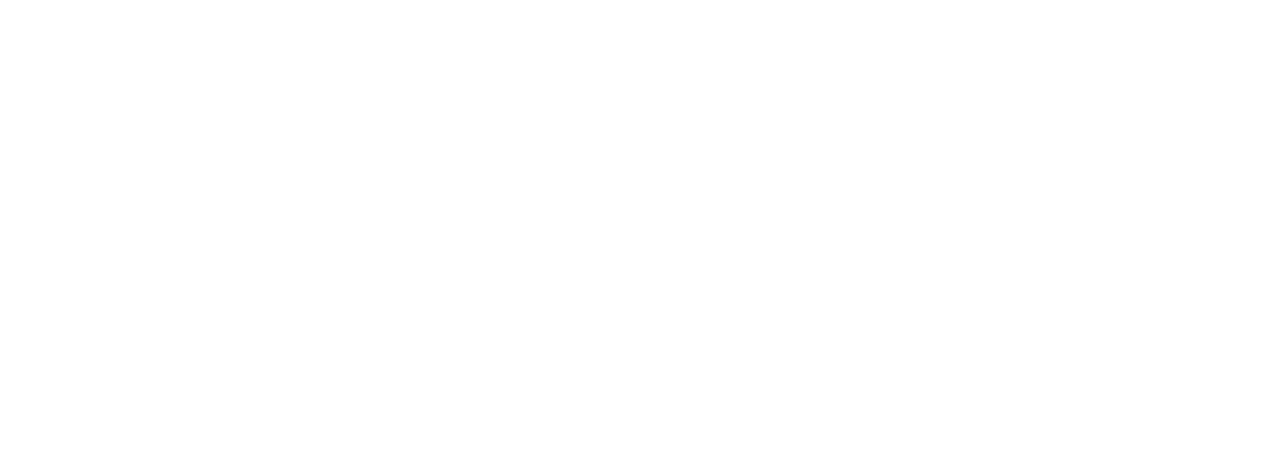
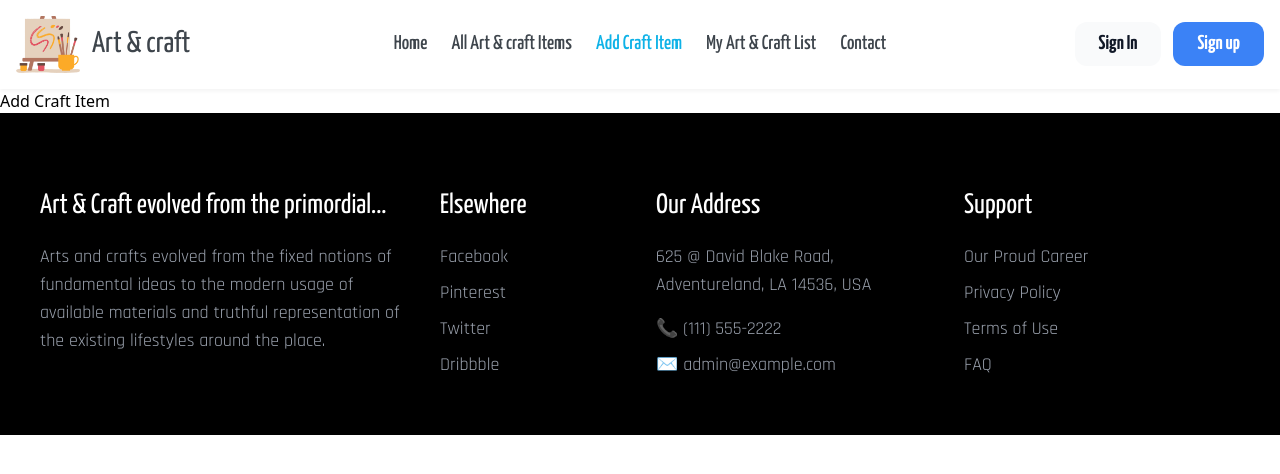
Before and after one commit to developerbarry/art-and-craft-store, a React (Vite) app in the folder art-and-craft-store/: page /add-craft-item in a window 1280 px wide. Before the commit this address had no page. Shown: the top 474 px of the page. Built offline with nearby package versions, Linux system fonts and the light colour scheme.

Commit message:
add navlink style

```diff
--- a/art-and-craft-store/src/componets/Header/Header.jsx
+++ b/art-and-craft-store/src/componets/Header/Header.jsx
@@ -26,11 +26,13 @@ const Header = () => {
                         </button>
                     </div>
                     <ul className="hidden absolute top-1/2 left-1/2 transform -translate-y-1/2 -translate-x-1/2 lg:flex lg:mx-auto lg:flex lg:items-center lg:space-x-6">
-                        <li><NavLink className="text-sm md:text-xl text-[#3e454c] font-medium hover:text-[#0EB2E7]">Home</NavLink></li>
-                        <li><NavLink className="text-sm md:text-xl text-[#3e454c] font-medium hover:text-[#0EB2E7]">All Art & craft Items</NavLink></li>
-                        <li><NavLink className="text-sm md:text-xl text-[#3e454c] font-medium hover:text-[#0EB2E7]">Add Craft Item</NavLink></li>
-                        <li><NavLink className="text-sm md:text-xl text-[#3e454c] font-medium hover:text-[#0EB2E7]">My Art & Craft List</NavLink></li>
-                        <li><NavLink className="text-sm md:text-xl text-[#3e454c] font-medium hover:text-[#0EB2E7]">Contact</NavLink></li>
+                        <li><NavLink to={'/'} className={({ isActive }) =>
+                            `${isActive ? "text-[#0EB2E7]" : "text-[#3e454c]"} text-sm md:text-xl font-medium hover:text-[#0EB2E7]}`
+                        }>Home</NavLink></li>
+                        <li><NavLink to={'/all-art-and-craft'} className={({ isActive }) => `${isActive ? "text-[#0EB2E7]" : "text-[#3e454c]"} text-sm md:text-xl font-medium hover:text-[#0EB2E7]`}>All Art & craft Items</NavLink></li>
+                        <li><NavLink to={'/add-craft-item'} className={({ isActive }) => `${isActive ? "text-[#0EB2E7]" : "text-[#3e454c]"} text-sm md:text-xl font-medium hover:text-[#0EB2E7]`}>Add Craft Item</NavLink></li>
+                        <li><NavLink to={'/my-art-and-craft'} className={({ isActive }) => `${isActive ? "text-[#0EB2E7]" : "text-[#3e454c]"} text-sm md:text-xl font-medium hover:text-[#0EB2E7]`}>My Art & Craft List</NavLink></li>
+                        <li><NavLink to={'/contact'} className={({ isActive }) => `${isActive ? "text-[#0EB2E7]" : "text-[#3e454c]"} text-sm md:text-xl font-medium hover:text-[#0EB2E7]`}>Contact</NavLink></li>
                     </ul>
                     <Link className="hidden lg:inline-block lg:ml-auto lg:mr-3 py-2 px-6 bg-gray-50 hover:bg-gray-100 text-sm md:text-xl text-gray-900 font-bold  rounded-xl transition duration-200" >Sign In</Link>
                     <Link className="hidden lg:inline-block py-2 px-6 bg-blue-500 hover:bg-blue-600 text-sm md:text-xl text-white font-bold rounded-xl transition duration-200" >Sign up</Link>
--- /dev/null
+++ b/art-and-craft-store/src/pages/AddCraftItem/AddCraftItem.jsx
@@ -0,0 +1,12 @@
+
+const AddCraftItem = () => {
+    return (
+        <section>
+            <div className="container mx-auto">
+                <h1>Add Craft Item</h1>
+            </div>
+        </section>
+    )
+};
+
+export default AddCraftItem;
--- /dev/null
+++ b/art-and-craft-store/src/pages/AllArtAndCraftList/AllArtAndCraftList.jsx
@@ -0,0 +1,10 @@
+
+const AllArtAndCraftList = () => {
+    return (
+        <div>
+            <h1>this is All art and craft list page</h1>
+        </div>
+    );
+};
+
+export default AllArtAndCraftList;
--- /dev/null
+++ b/art-and-craft-store/src/pages/MyArtAndCraft/MyArtAndCraft.jsx
@@ -0,0 +1,10 @@
+
+const MyArtAndCraft = () => {
+    return (
+        <div>
+            <h1>this is my craft and Art</h1>
+        </div>
+    );
+};
+
+export default MyArtAndCraft;
--- a/art-and-craft-store/src/routes/mainRoutes.jsx
+++ b/art-and-craft-store/src/routes/mainRoutes.jsx
@@ -2,6 +2,9 @@ import { Route } from "react-router-dom";
 import Root from "../componets/Root/Root";
 import HomePage from "../pages/HomePage/HomePage";
 import ContactPage from "../pages/ContactPage/ContactPage";
+import AddCraftItem from "../pages/AddCraftItem/AddCraftItem";
+import MyArtAndCraft from "../pages/MyArtAndCraft/MyArtAndCraft";
+import AllArtAndCraftList from "../pages/AllArtAndCraftList/AllArtAndCraftList";
 
 const routes = (
   <>
@@ -10,7 +13,10 @@ const routes = (
         index
         element={<HomePage />}
       />  {/* Default child route */}
-      <Route path="contact" element={<ContactPage />} />  {/* Nested route */}
+      <Route path="all-art-and-craft" element={<AllArtAndCraftList />} />
+      <Route path="add-craft-item" element={<AddCraftItem />} />
+      <Route path="/my-art-and-craft" element={<MyArtAndCraft />} />
+      <Route path="contact" element={<ContactPage />} />
     </Route>
   </>
 );
```
